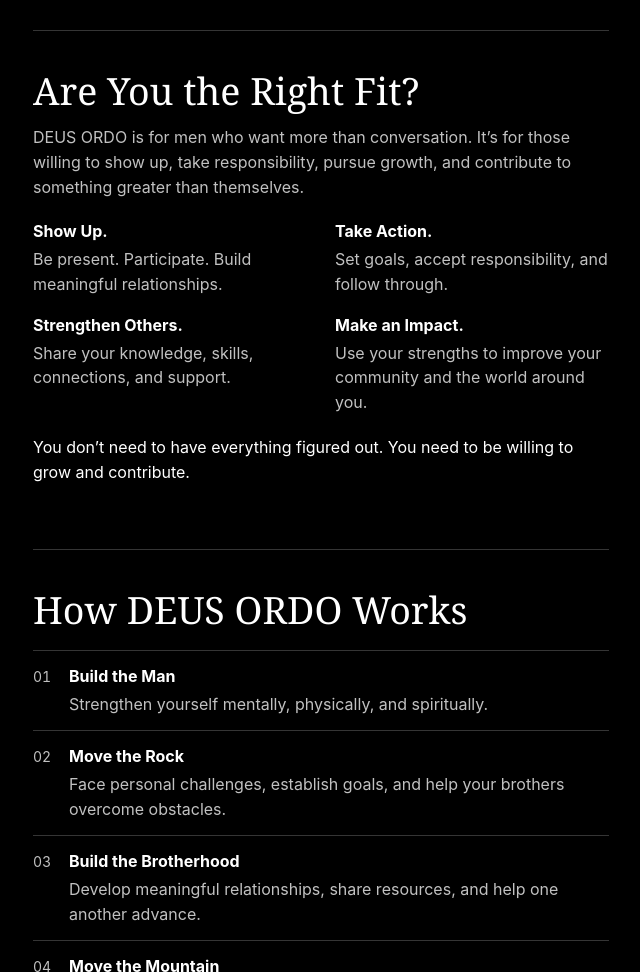
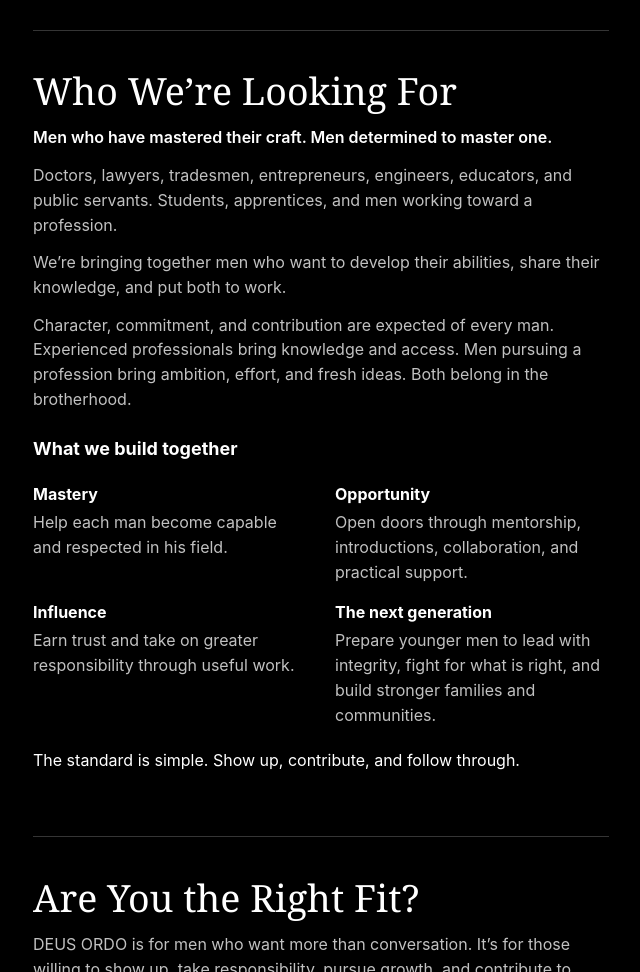
Before and after one commit to deusordo/men, a plain HTML site: page index.html in a window 1280 px wide. Shown: the part 1020-1992 px from the top of the page, without its empty margins (319-959 px from the left). Drawn offline with Linux system fonts and the light colour scheme.

Commit message:
Explain who DEUS ORDO is for

```diff
--- a/index.html
+++ b/index.html
@@ -25,7 +25,7 @@
   <meta name="twitter:description" content="A brotherhood of men who strengthen themselves, support one another, and take action in their communities.">
   <meta name="twitter:image" content="https://deusordo.github.io/men/assets/deus-ordo/social-preview.png">
   <meta name="twitter:image:alt" content="DEUS ORDO brick mountain logo">
-  <link rel="stylesheet" href="styles.css?v=347957fd5120">
+  <link rel="stylesheet" href="styles.css?v=a2cf5c1fd155">
   <script src="site.js?v=90ba15827be8" defer></script>
   <script src="bricks.js?v=3734f38ba26b" defer></script>
   <script src="typewriter.js?v=8c44a1138d22" defer></script>
@@ -194,6 +194,35 @@
       <p class="principles">Brotherhood · Growth · Accountability · Integrity · Service · Action</p>
     </section>
 
+    <section class="chapter audience" aria-labelledby="audience-title">
+      <h2 id="audience-title">Who We’re Looking For</h2>
+      <p class="audience-lead">Men who have mastered their craft. Men determined to master one.</p>
+      <p>Doctors, lawyers, tradesmen, entrepreneurs, engineers, educators, and public servants. Students, apprentices, and men working toward a profession.</p>
+      <p>We’re bringing together men who want to develop their abilities, share their knowledge, and put both to work.</p>
+      <p>Character, commitment, and contribution are expected of every man. Experienced professionals bring knowledge and access. Men pursuing a profession bring ambition, effort, and fresh ideas. Both belong in the brotherhood.</p>
+
+      <h3 class="audience-subheading">What we build together</h3>
+      <ul class="fit-principles" role="list">
+        <li>
+          <h4>Mastery</h4>
+          <p>Help each man become capable and respected in his field.</p>
+        </li>
+        <li>
+          <h4>Opportunity</h4>
+          <p>Open doors through mentorship, introductions, collaboration, and practical support.</p>
+        </li>
+        <li>
+          <h4>Influence</h4>
+          <p>Earn trust and take on greater responsibility through useful work.</p>
+        </li>
+        <li>
+          <h4>The next generation</h4>
+          <p>Prepare younger men to lead with integrity, fight for what is right, and build stronger families and communities.</p>
+        </li>
+      </ul>
+      <p class="fit-closing">The standard is simple. Show up, contribute, and follow through.</p>
+    </section>
+
     <section class="chapter" aria-labelledby="fit-title">
       <h2 id="fit-title">Are You the Right Fit?</h2>
       <p>DEUS ORDO is for men who want more than conversation. It’s for those willing to show up, take responsibility, pursue growth, and contribute to something greater than themselves.</p>
--- a/styles.css
+++ b/styles.css
@@ -274,6 +274,9 @@ form { display: grid; gap: 1rem; }
 
 .chapter p { color: var(--muted); }
 .chapter .principles { margin-top: .95rem; color: var(--ink); font-size: .875rem; }
+.audience p + p { margin-top: .8rem; }
+.audience .audience-lead { color: var(--ink); font-weight: 600; }
+.audience .audience-subheading { margin-top: 1.45rem; font-size: 1.125rem; }
 
 .fit-principles, .stages {
   margin: 1.2rem 0 0;
@@ -287,7 +290,7 @@ form { display: grid; gap: 1rem; }
   gap: 1rem 1.75rem;
 }
 
-.chapter h3 {
+.chapter :is(h3, h4) {
   margin: 0 0 .2rem;
   font-size: 1rem;
   font-weight: 650;
```
